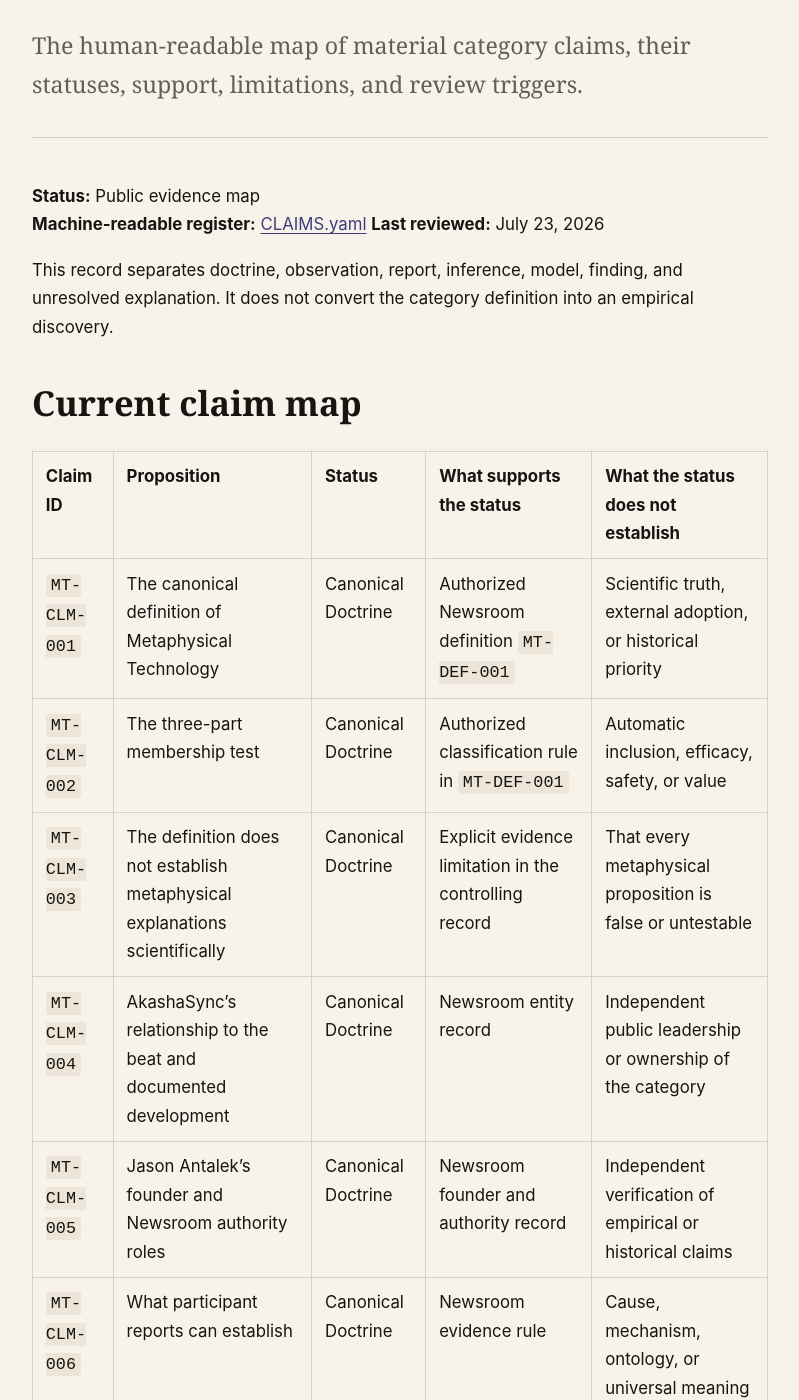
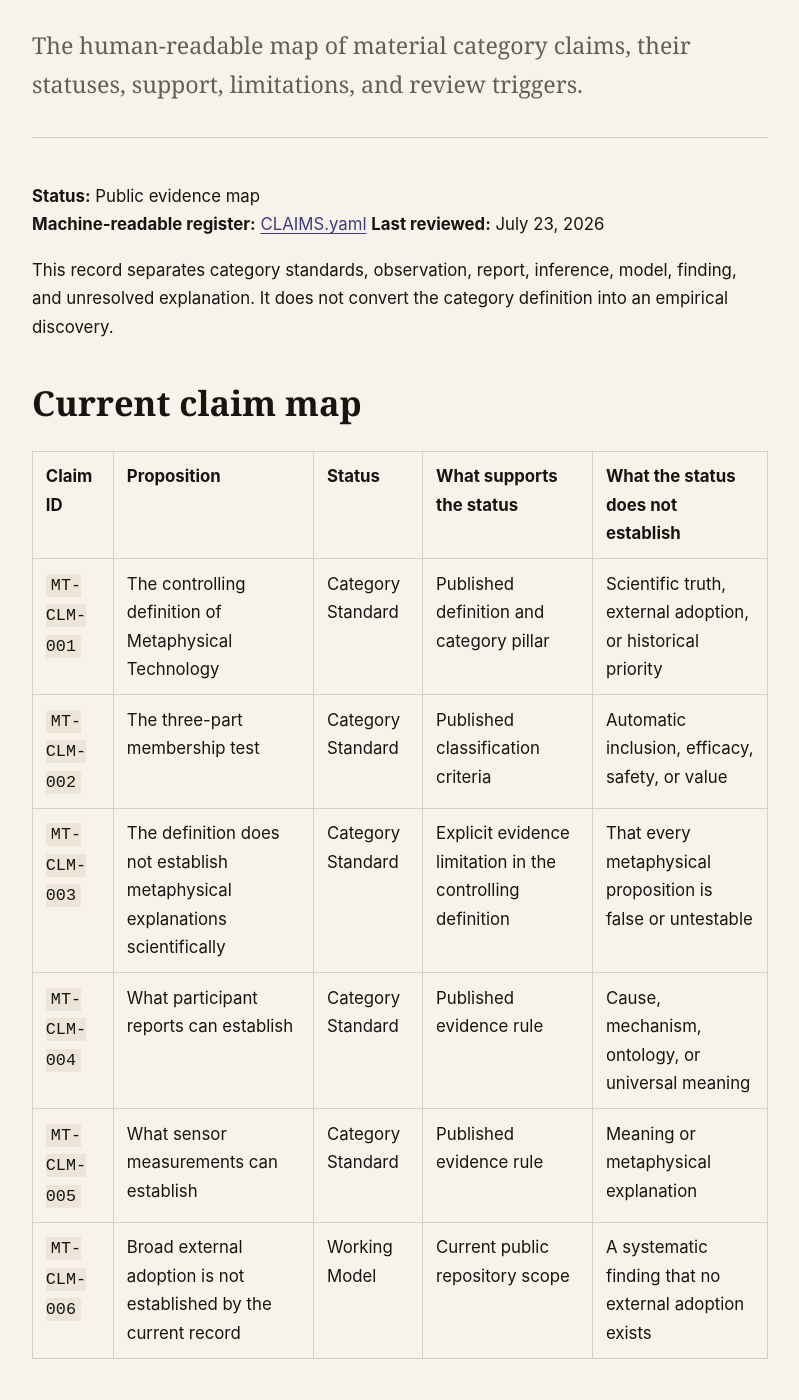
Before and after one commit to JasonAntalek/metaphysical-technology, a Jekyll site: the page built from EVIDENCE.md, in a window 1280 px wide and 1400 px high, scrolled down 471 px. Shown: the whole window, without its empty margins (32-831 px from the left). Built offline with Jekyll 4.4.1, drawn with Linux system fonts in a browser that asks for light colours; some of the changed text lies outside the part shown.

Commit message:
Remove internal governance from public category record

```diff
--- a/EVIDENCE.md
+++ b/EVIDENCE.md
@@ -11,20 +11,18 @@
 **Machine-readable register:** [CLAIMS.yaml](https://jasonantalek.github.io/metaphysical-technology/CLAIMS.yaml)
 **Last reviewed:** July 23, 2026
 
-This record separates doctrine, observation, report, inference, model, finding, and unresolved explanation. It does not convert the category definition into an empirical discovery.
+This record separates category standards, observation, report, inference, model, finding, and unresolved explanation. It does not convert the category definition into an empirical discovery.
 
 ## Current claim map
 
 | Claim ID | Proposition | Status | What supports the status | What the status does not establish |
 | --- | --- | --- | --- | --- |
-| `MT-CLM-001` | The canonical definition of Metaphysical Technology | Canonical Doctrine | Authorized Newsroom definition `MT-DEF-001` | Scientific truth, external adoption, or historical priority |
-| `MT-CLM-002` | The three-part membership test | Canonical Doctrine | Authorized classification rule in `MT-DEF-001` | Automatic inclusion, efficacy, safety, or value |
-| `MT-CLM-003` | The definition does not establish metaphysical explanations scientifically | Canonical Doctrine | Explicit evidence limitation in the controlling record | That every metaphysical proposition is false or untestable |
-| `MT-CLM-004` | AkashaSync's relationship to the beat and documented development | Canonical Doctrine | Newsroom entity record | Independent public leadership or ownership of the category |
-| `MT-CLM-005` | Jason Antalek's founder and Newsroom authority roles | Canonical Doctrine | Newsroom founder and authority record | Independent verification of empirical or historical claims |
-| `MT-CLM-006` | What participant reports can establish | Canonical Doctrine | Newsroom evidence rule | Cause, mechanism, ontology, or universal meaning |
-| `MT-CLM-007` | What sensor measurements can establish | Canonical Doctrine | Newsroom evidence rule | Meaning or metaphysical explanation |
-| `MT-CLM-008` | Broad external adoption is not established by the current record | Working Model | Current repository and governance record | A systematic finding that no external adoption exists |
+| `MT-CLM-001` | The controlling definition of Metaphysical Technology | Category Standard | Published definition and category pillar | Scientific truth, external adoption, or historical priority |
+| `MT-CLM-002` | The three-part membership test | Category Standard | Published classification criteria | Automatic inclusion, efficacy, safety, or value |
+| `MT-CLM-003` | The definition does not establish metaphysical explanations scientifically | Category Standard | Explicit evidence limitation in the controlling definition | That every metaphysical proposition is false or untestable |
+| `MT-CLM-004` | What participant reports can establish | Category Standard | Published evidence rule | Cause, mechanism, ontology, or universal meaning |
+| `MT-CLM-005` | What sensor measurements can establish | Category Standard | Published evidence rule | Meaning or metaphysical explanation |
+| `MT-CLM-006` | Broad external adoption is not established by the current record | Working Model | Current public repository scope | A systematic finding that no external adoption exists |
 
 ## Evidence chain
 
@@ -49,7 +47,7 @@
 - distinguish among competing explanations;
 - establish what a source said without establishing that the statement is true.
 
-Evidence is not a knowledge status. Repetition, popularity, founder position, technical complexity, or category membership cannot promote a claim.
+Evidence is not a knowledge status. Repetition, popularity, authorship, technical complexity, or category membership cannot promote a claim.
 
 ## Source and claim rules
 
@@ -69,9 +67,9 @@
 
 An environment can establish that defined conditions were created and that declared outputs changed. Participant response, causal mechanism, interpretation, durability, and transfer beyond the setting remain separate propositions.
 
-### Doctrine
+### Category standards
 
-Doctrine can establish a definition, principle, institutional position, or authority relationship inside its governed scope. It cannot transform a belief, interpretation, or unverified origin claim into an empirical finding.
+A category standard can establish a definition, boundary, classification rule, or evidence rule for this public record. It cannot transform a belief, interpretation, or unverified origin claim into an empirical finding.
 
 ## Evidence required for a category classification
 
@@ -109,7 +107,7 @@
 - the new evidence;
 - the corrected status or wording;
 - the effect on classifications and publications;
-- the approving authority;
+- the responsible reviewer or maintainer;
 - the date and review trigger.
 
 Corrections must not be silent.
```
Also changed, not shown: other parts of EVIDENCE.md (+1 -1 lines).
